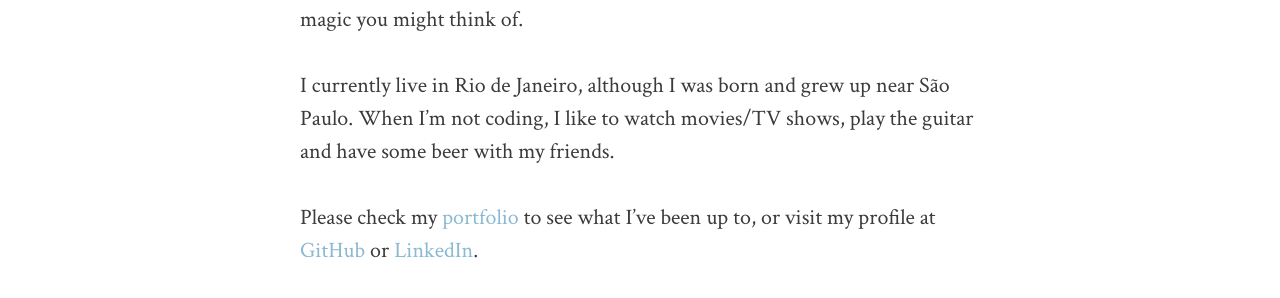
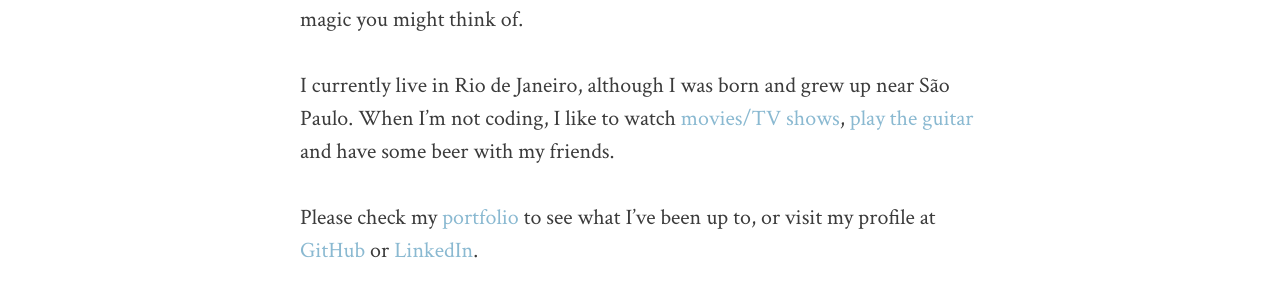
Before and after one commit to danielfm/danielfm.github.io, a Jekyll site: the page built from about.md, in a window 1280 px wide. Shown: the part 903-1201 px from the top of the page. Built offline with Jekyll 4.4.1, drawn with Linux system fonts in a browser that asks for light colours; part of the change alters nothing that is shown.

```diff
--- a/about.md
+++ b/about.md
@@ -20,7 +20,9 @@ weird ones), machine learning, and pretty much any computer science magic you
 might think of.
 
 I currently live in Rio de Janeiro, although I was born and grew up near São
-Paulo. When I'm not coding, I like to watch movies/TV shows, play the guitar
+Paulo. When I'm not coding, I like to watch
+[movies/TV shows](https://trakt.tv/user/danielfmt),
+[play the guitar](https://soundcloud.com/daniel-fernandes-martins/)
 and have some beer with my friends.
 
 Please check my [portfolio](/portfolio.html) to see what I've been up to, or
```
